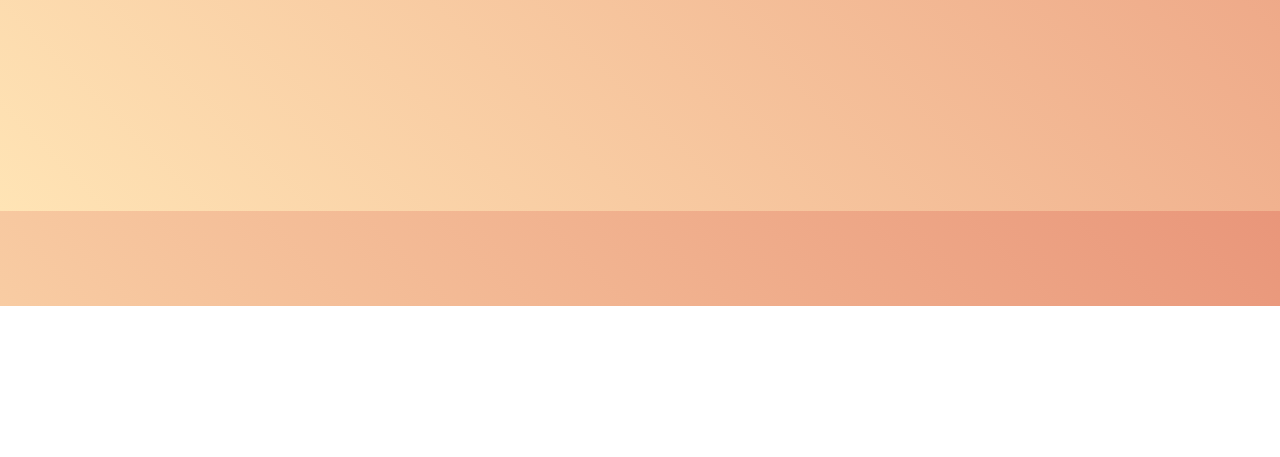
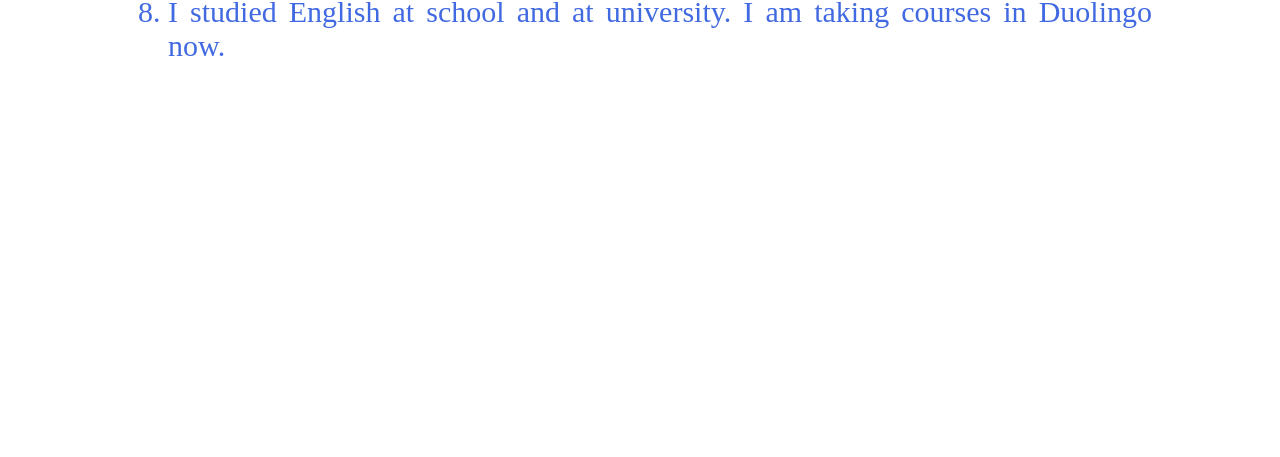
Before and after one commit to GoldenKit/rsschool-codejam1-cv, a plain HTML site: page index.html in a window 1280 px wide. Shown: the part 494-951 px from the top of the page. Before the commit the page ends 800 px from the top, so only its background shows below. Drawn offline with Linux system fonts and the light colour scheme.

Commit message:
feat:css_gradient_style

```diff
--- a/style.css
+++ b/style.css
@@ -1,5 +1,5 @@
 body{
-background: linear-gradient(45deg, moccasin, darksalmon);
+
 max-width: 1024px;
 margin: 0 auto;
 }
@@ -11,3 +11,8 @@ h1{
   text-align: center;
   text-shadow: 1px 1px 2px black, 0 0 1em yellow;
 }
+li{
+font-size: 30px;
+color: royalblue ;
+text-align: justify;
+}
```
